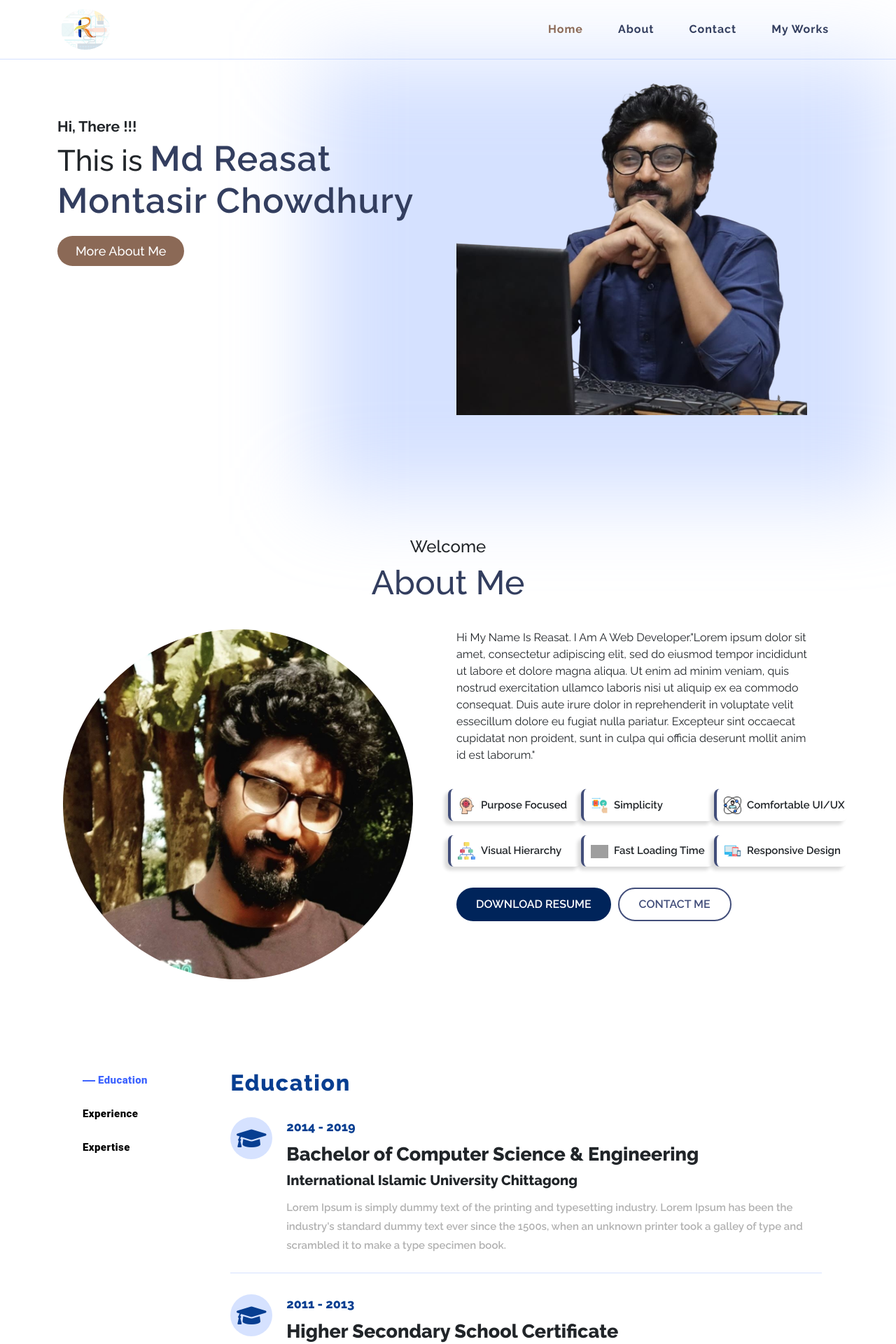
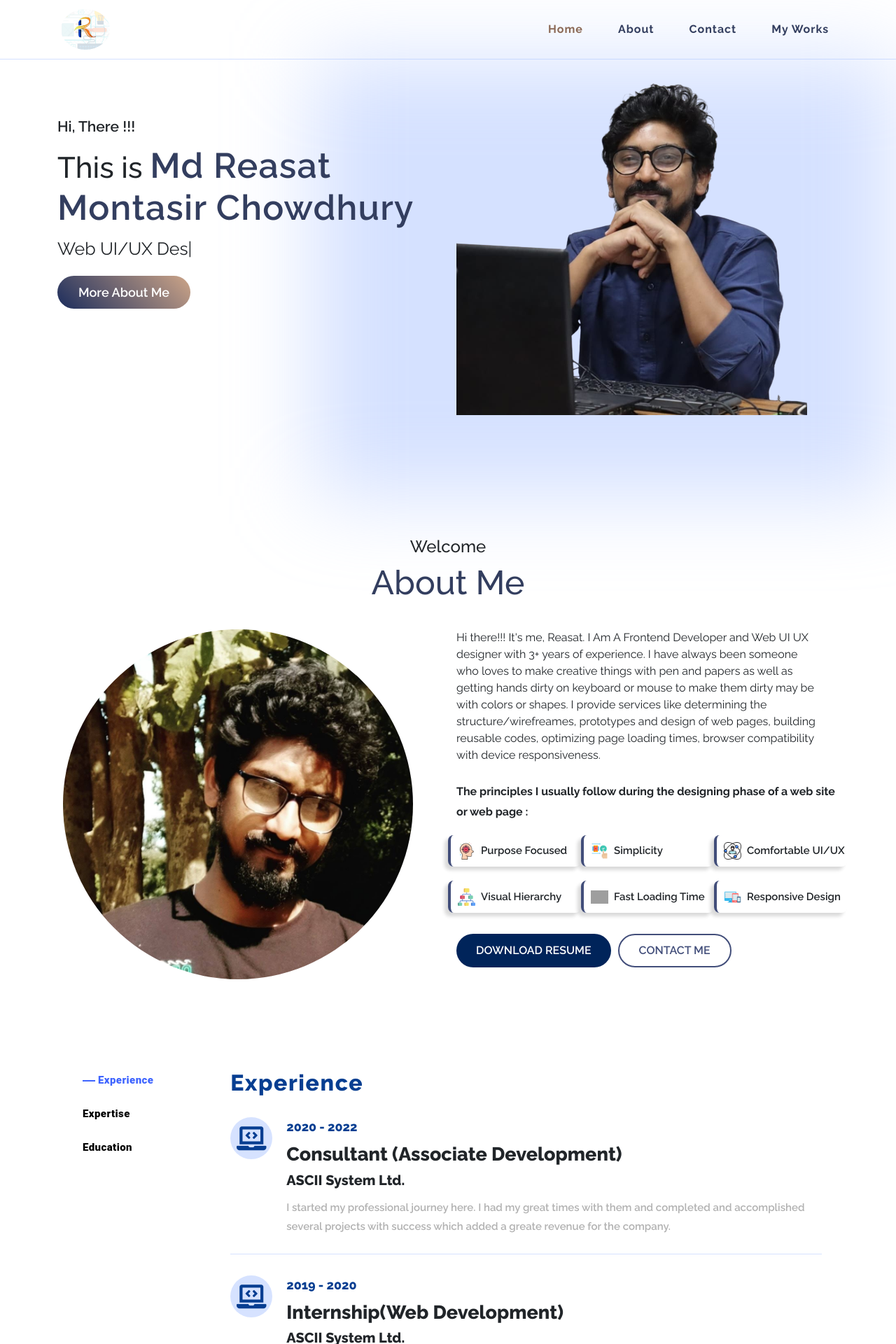
Before and after one commit to Reasat-0/reasat_montasir, a React (Create React App) app: page / in a window 1280 px wide. Shown: the top 1920 px of the page at 70% size. Built offline with nearby package versions, Linux system fonts and the light colour scheme; grey boxes are pictures that could not be loaded.

Commit message:
typing animation

```diff
--- a/package.json
+++ b/package.json
@@ -20,6 +20,8 @@
     "react-router-dom": "^6.3.0",
     "react-scripts": "5.0.1",
     "react-slick": "^0.29.0",
+    "react-type-animation": "^1.1.3",
+    "react-typed": "^1.2.0",
     "reactstrap": "^9.0.2",
     "sass": "^1.50.0",
     "slick-carousel": "^1.8.1",
--- a/src/assets/scss/portfolio/components/aboutme.scss
+++ b/src/assets/scss/portfolio/components/aboutme.scss
@@ -18,6 +18,11 @@
             padding: 30px 30px 10px 0px;
         }
         .about-icon-row{
+            .design-principle-subtitle{
+                font-size: 16px;
+                font-weight: 700;
+                line-height: 1.8;
+            }
             .followed-principles-col{
                 display: flex;
                 align-items: center;
--- a/src/assets/scss/portfolio/components/footer.scss
+++ b/src/assets/scss/portfolio/components/footer.scss
@@ -13,6 +13,7 @@
 
         .footer-nav{
             padding-left: 0;
+
             .footer-nav-item{
                 color :white;
                 list-style: none;
@@ -23,6 +24,11 @@
                 }
             }
         }
+        &.useful-links-col{
+            .footer-nav-item{
+                cursor: pointer;
+            }
+        }
         &.social-col{
             .footer-nav{
                 display: flex;
--- a/src/assets/scss/portfolio/components/headerbanner.scss
+++ b/src/assets/scss/portfolio/components/headerbanner.scss
@@ -18,12 +18,15 @@
     .header-banner-left-col{
         padding-top: 70px;
         .header-banner-greeting{
-            margin-bottom: 0px;
-            font-weight: 700;
+            margin-bottom: 10px;
+            font-weight: 600;
         }
         .header-banner-intro,
         .header-banner-designation{
             margin-bottom: 10px;
+        }
+        .header-banner-designation{
+            display: block;
         }
         .header-banner-greeting{
             font-size : 21px;
@@ -44,13 +47,14 @@
         .header-banner-btn{
             margin-top: 10px;
             border-radius: 50px;
-            padding: 8px 26px;
+            padding: 10px 30px;
             background: rgb(0, 38, 87);
             background: rgb(139, 105, 86);
+            background:linear-gradient(45deg, rgb(27 44 92), rgb(205 165 136));
             color: white;
             border: none;
             font-size: 18px;
-            font-weight: 500;
+            font-weight: 600;
         }
     }
     .header-banner-right-col{
--- a/src/compnents/AboutMe/index.js
+++ b/src/compnents/AboutMe/index.js
@@ -52,9 +52,12 @@ const AboutMe = () => {
                         <p
                             className="about-info-text"
                         >
-                            Hi My Name Is Reasat. I Am A Web Developer."Lorem ipsum dolor sit amet, consectetur adipiscing elit, sed do eiusmod tempor incididunt ut labore et dolore magna aliqua. Ut enim ad minim veniam, quis nostrud exercitation ullamco laboris nisi ut aliquip ex ea commodo consequat. Duis aute irure dolor in reprehenderit in voluptate velit essecillum dolore eu fugiat nulla pariatur. Excepteur sint occaecat cupidatat non proident, sunt in culpa qui officia deserunt mollit anim id est laborum."
+                            Hi there!!! It's me, Reasat. I Am A Frontend Developer and Web UI UX designer with 3+ years of experience. I have always been someone who loves to make creative things with pen and papers as well as getting hands dirty on keyboard or mouse to make them dirty may be with colors or shapes. I provide services like determining the structure/wirefreames, prototypes and design of web pages, building reusable codes, optimizing page loading times, browser compatibility with device responsiveness.
                         </p>
                         <Row className="about-icon-row">
+                            <Col md={12}>
+                                <h5 className="design-principle-subtitle"> The principles I usually follow during the designing phase of a web site or web page : </h5>
+                            </Col>
                             <Col
                                 md={4}
                                 className="followed-principles-col"
--- a/src/compnents/HeaderBanner/index.js
+++ b/src/compnents/HeaderBanner/index.js
@@ -3,73 +3,40 @@ import {Row, Col, Button, Container} from 'reactstrap'
 import headerBannerImg from '../../assets/img/apatoto.png'
 
 import {useState, useEffect} from 'react'
+import TypeAnimation from 'react-type-animation';
 
+
+import Typed from 'react-typed';
 
 const HeaderBanner = () => {
 
-    const [typingContents, setTypingContents] = useState({
-        text: '',
-        isDeleting: false,
-        loopNum: 0,
-        typingSpeed: 150
-    })
+    // const typingTexts = [
+    //     'Frontend Developer',
+    //     'React Developer',
+    //     'Web UI/UX Designer',
+    //     'Wireframe Maker'
+    // ]
 
-    const [letter_iteration, setLetterIteration] = useState(0)
-    const [text, setText] = useState('')
-
-    const typingTexts = [
-        'Frontend Developer',
-        'React Developer',
-        'Web UI/UX Designer',
-        'Wireframe Maker'
-    ]
-
-    useEffect(()=>{
-        handleType();
-    },[])
-
-    useEffect(()=>{
-        console.log(text)
-    },[letter_iteration, text])
-
-    const  handleType = () => {
-        const { isDeleting, loopNum, text, typingSpeed } = typingContents;
-        // const i = loopNum % typingTexts.length;
-        // const fullText = typingTexts[i];
-
-        // setTypingContents((prev) => {
-        //     ...prev,
-        //     letter_iteration : prev.letter_iteration + 1
-        // })
-
-        setLetterIteration( (c) => c + 1 )
+    const designations =
+        [
+            'Frontend Developer',
+            1000,
+            'React Developer',
+            1000,
+            'Web UI/UX Designer',
+            1000,
+            'Wirframe/Prototype maker',
+            1000
+          ]
+          const type_texts =
+          [
+              'Frontend Developer',
+              'React Developer',
+              'Web UI/UX Designer',
+              'Wirframe/Prototype maker'
+            ]
 
 
-
-
-        setText('He6 df dd d dfasfd'.substring(0, letter_iteration))
-
-
-
-        // setTypingContents({
-        //     text : isDeleting ? fullText.substring(0, text.length - 1) : fullText.substring(0 , text.length + 1 ),
-        //     typingSpeed : isDeleting ? 50 : 150
-        // })
-
-
-        // if (!isDeleting && text === fullText) {
-        //   setTimeout(() => this.setState({ isDeleting: true }), 500);
-        // } else if (isDeleting && text === '') {
-        //   this.setState({
-        //     isDeleting: false,
-        //     loopNum: loopNum + 1
-        //   });
-        // }
-
-        setTimeout(handleType, 1500);
-
-        // console.log(typingContents)
-      };
 
     return(
         <section className="header-banner-section" id="home">
@@ -95,10 +62,31 @@ const HeaderBanner = () => {
                             data-aos-duration="3000"
 
                             > This is  <span> Md Reasat Montasir Chowdhury </span></h1>
-                        <h4
+                        {/* <h4
                         data-aos="fade-right"
                         data-aos-duration="3000"
-                        className='header-banner-designation'> {typingContents.text} </h4>
+                        className='header-banner-designation'> {typingContents.text} </h4> */}
+                        {/* <span className='asdfd'>A</span> */}
+                        {/* <TypeAnimation
+                            cursor={true}
+                            sequence={designations}
+                            wrapper="h4"
+                            repeat={Infinity}
+                            data-aos="fade-right"
+                            data-aos-duration="3000"
+                            className='header-banner-designation'
+                            /> */}
+
+                <Typed
+                    strings={type_texts}
+                        typeSpeed={40}
+                        backSpeed={50}
+                        data-aos="fade-right"
+                        data-aos-duration="3000"
+                        className='header-banner-designation'
+                        loop >
+
+                </Typed>
 
                         <Button
                         data-aos="fade-up"
--- a/src/compnents/MoreAboutMe/index.js
+++ b/src/compnents/MoreAboutMe/index.js
@@ -62,7 +62,7 @@ function TabPanel(props) {
             year: '2014 - 2019',
             degree: 'Bachelor of Computer Science & Engineering',
             institution: "International Islamic University Chittagong",
-            description: "Lorem Ipsum is simply dummy text of the printing and typesetting industry. Lorem Ipsum has been the industry's standard dummy text ever since the 1500s, when an unknown printer took a galley of type and scrambled it to make a type specimen book."
+            description: "It was a 4+ year's journey where I got the foundation of my future path way. I would show my honour and gratitude to all of the honorary faculties who allways helped me to give me the proper guidance. During this journey I was connected and accomplished with several projects."
         },
         {
             id: 1,
@@ -70,7 +70,7 @@ function TabPanel(props) {
             year: '2011 - 2013',
             degree: 'Higher Secondary School Certificate',
             institution: "Hazi Mohammed Mohsin College",
-            description: "Lorem Ipsum is simply dummy text of the printing and typesetting industry. Lorem Ipsum has been the industry's standard dummy text ever since the 1500s, when an unknown printer took a galley of type and scrambled it to make a type specimen book."
+            description: "I completed my Higher Secondary degree from the background of Science. During these years I had involvement with several co-curricular activities and was focused in preparing myself for higher studies. I obtained a GPA of 4.90 out of 5.00 on this exam."
         },
         {
             id: 2,
@@ -78,7 +78,7 @@ function TabPanel(props) {
             year: '2009 - 2011',
             degree: 'Secondary School Certificate',
             institution: "Mirza Ahmed Ispahani Smriti Biddalaya",
-            description: "Lorem Ipsum is simply dummy text of the printing and typesetting industry. Lorem Ipsum has been the industry's standard dummy text ever since the 1500s, when an unknown printer took a galley of type and scrambled it to make a type specimen book."
+            description: "These years were the best and most memorable years of my life. I obtained a GPA of 5.00 out of 5.00 in Secondary School Certification from the background of Science and I had my basic schooling and grooming here"
         }
     ],
     experience : [
@@ -88,7 +88,7 @@ function TabPanel(props) {
             year: '2020 - 2022',
             degree: 'Consultant (Associate Development)',
             institution: "ASCII System Ltd.",
-            description: "Lorem Ipsum is simply dummy text of the printing and typesetting industry. Lorem Ipsum has been the industry's standard dummy text ever since the 1500s, when an unknown printer took a galley of type and scrambled it to make a type specimen book."
+            description: "I started my professional journey here. I had my great times with them and completed and accomplished several projects with success which added a greate revenue for the company."
         },
         {
             id: 1,
@@ -96,7 +96,7 @@ function TabPanel(props) {
             year: '2019 - 2020',
             degree: 'Internship(Web Development)',
             institution: "ASCII System Ltd.",
-            description: "Lorem Ipsum is simply dummy text of the printing and typesetting industry. Lorem Ipsum has been the industry's standard dummy text ever since the 1500s, when an unknown printer took a galley of type and scrambled it to make a type specimen book."
+            description: "On this time I was involved mainly in self learning with ASCII. Where I build several apps using HTML, CSS, Bootstrap, JS and WordPress under the supervision and started to work on a live project named EV Oilfield services."
         }
     ],
     expertise : [
@@ -170,26 +170,28 @@ export default function MoreAboutMe(){
                     data-aos-duration="3000"
                     data-aos-once="true"
                     >
-                    <Tab label="Education" {...tabMenuProps(0)} />
-                    <Tab label="Experience" {...tabMenuProps(1)} />
-                    <Tab label="Expertise" {...tabMenuProps(2)} />
+                    <Tab label="Experience" {...tabMenuProps(0)} />
+                    <Tab label="Expertise" {...tabMenuProps(1)} />
+                    <Tab label="Education" {...tabMenuProps(2)} />
                     </Tabs>
                     <TabPanel value={value} index={0} className='more-about-tabs-panel'
-                              data-aos="fade-up"
-                              data-aos-duration="3000"
-                              data-aos-once="true" >
+                      data-aos="fade-up"
+                      data-aos-duration="3000"
+                      data-aos-once="true"
+                    >
+                        <CustomTabContent tabTitle="Experience" contents={moreAboutInfo['experience']}/>
+                    </TabPanel>
+                    <TabPanel value={value} index={1} className='more-about-tabs-panel'>
+                        <CustomTabContent tabTitle="A Few Technologies I've Been Working On" contents={moreAboutInfo['expertise']}/>
+                    </TabPanel>
+                    <TabPanel value={value} index={2} className='more-about-tabs-panel'
+                              >
                         <CustomTabContent
                           tabTitle="Education"
                           contents={moreAboutInfo['education']}
 
                         />
                     </TabPanel>
-                    <TabPanel value={value} index={1} className='more-about-tabs-panel'>
-                        <CustomTabContent tabTitle="Experience" contents={moreAboutInfo['experience']}/>
-                    </TabPanel>
-                    <TabPanel value={value} index={2} className='more-about-tabs-panel'>
-                        <CustomTabContent tabTitle="A Few Technologies I've Been Working On" contents={moreAboutInfo['expertise']}/>
-                    </TabPanel>
                 </Box>
             </Container>
         </section>
--- a/src/compnents/MyProjects/MyProjectCard/index.js
+++ b/src/compnents/MyProjects/MyProjectCard/index.js
@@ -43,7 +43,9 @@ const MyProjectCard = ({project}) => {
                         <p className="featured-project"
                             data-aos={( parseInt(id) % 2 === 0 ) ? "fade-left" : "fade-right"}
                             data-aos-duration="3000"
-                            data-aos-once="true" > Featured Project </p>
+                            data-aos-once="true"
+
+                            > Featured Project </p>
                     }
                     <h3 className="project-title"> {name} </h3>
                     <p className="project-description"
```
Also changed, not shown: src/compnents/Footer/index.js (+24 -6 lines), 1 other file (tests, documents, lock files or other folders).
